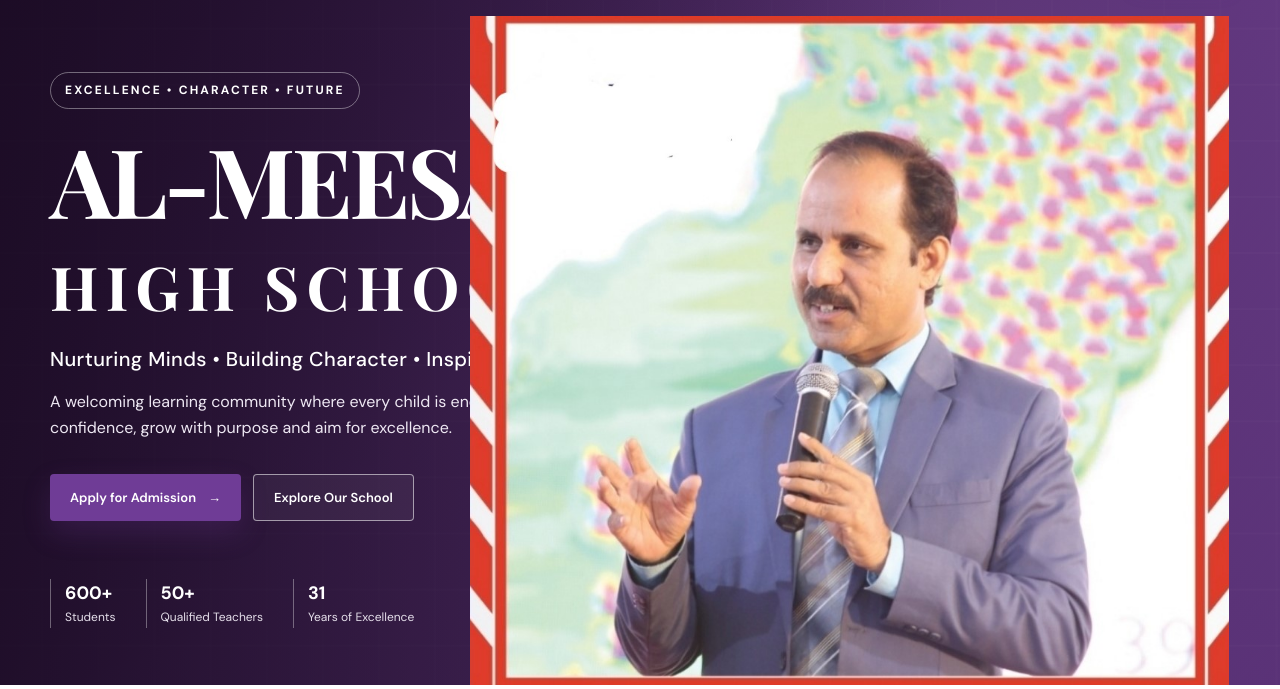
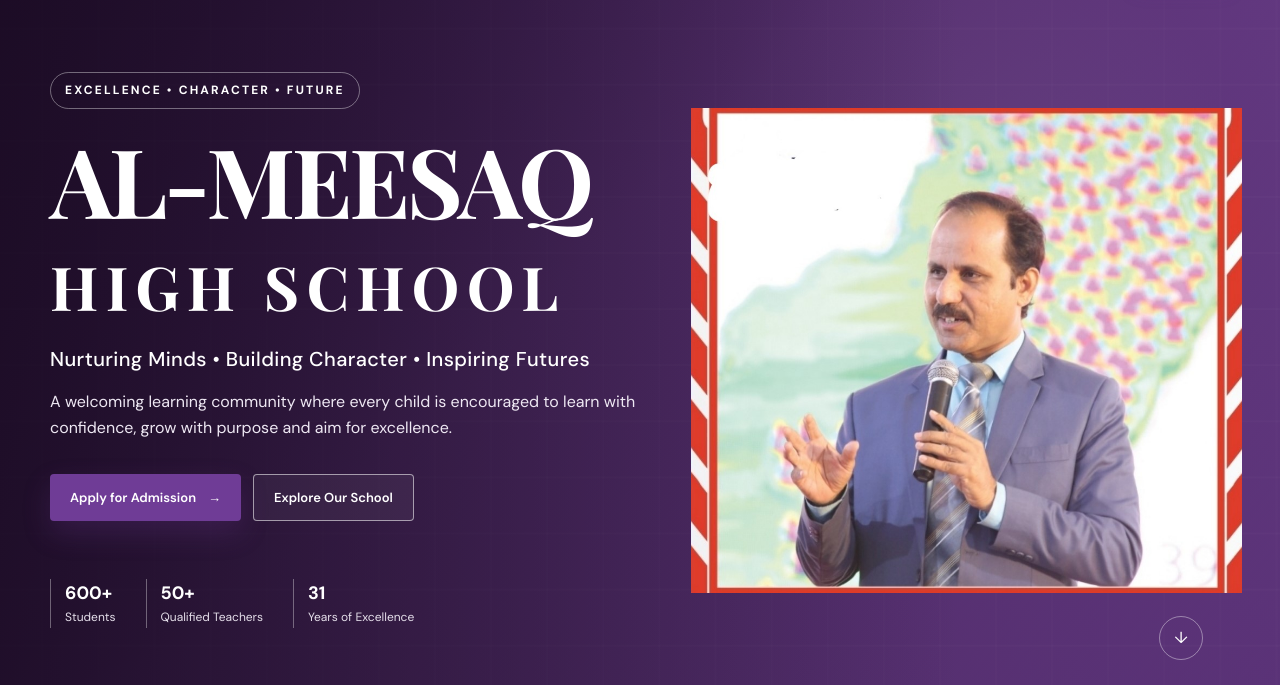
Before and after one commit to zainbutt2011/Almeesaq-High-School, a plain HTML site: page index.html in a window 1280 px wide. Shown: the part 111-800 px from the top of the page. Drawn offline with nearby package versions, Linux system fonts and the light colour scheme.

Commit message:
Adjust principal photo size

```diff
--- a/styles.css
+++ b/styles.css
@@ -137,9 +137,10 @@
 @media(max-width:600px){.container{width:min(100% - 28px,1180px)}.top-strip{display:none}.site-header{top:0}.nav-wrap{min-height:70px}.brand img{width:45px;height:45px}.brand-text strong{font-size:14px}.hero{min-height:700px}.hero-content{padding-top:70px}.hero h1{font-size:50px}.hero-tagline{font-size:17px}.hero-trust{gap:13px;margin-top:40px}.hero-trust span{font-size:10px}.section-pad{padding:75px 0}.two-col,.admissions-wrap,.faculty-wrap,.contact-grid{gap:35px}.academic-grid,.facility-grid,.achievement-grid,.news-grid,.form-grid{grid-template-columns:1fr}.form-grid label.full{grid-column:auto}.visual-frame{height:390px}.gallery-grid{grid-template-columns:1fr 1fr;grid-template-rows:150px 150px 150px}.gallery-a{grid-row:span 2}.result-feature{flex-direction:column;align-items:flex-start}.footer-grid{grid-template-columns:1fr}.footer-bottom{flex-direction:column;gap:8px}.scroll-cue{display:none}}
 .hero-person {
   position: absolute;
-  right: 4%;
+  right: 3%;
   bottom: 0;
   height: 88%;
+  max-width: 43%;
   width: auto;
   object-fit: contain;
   z-index: 2;
```
